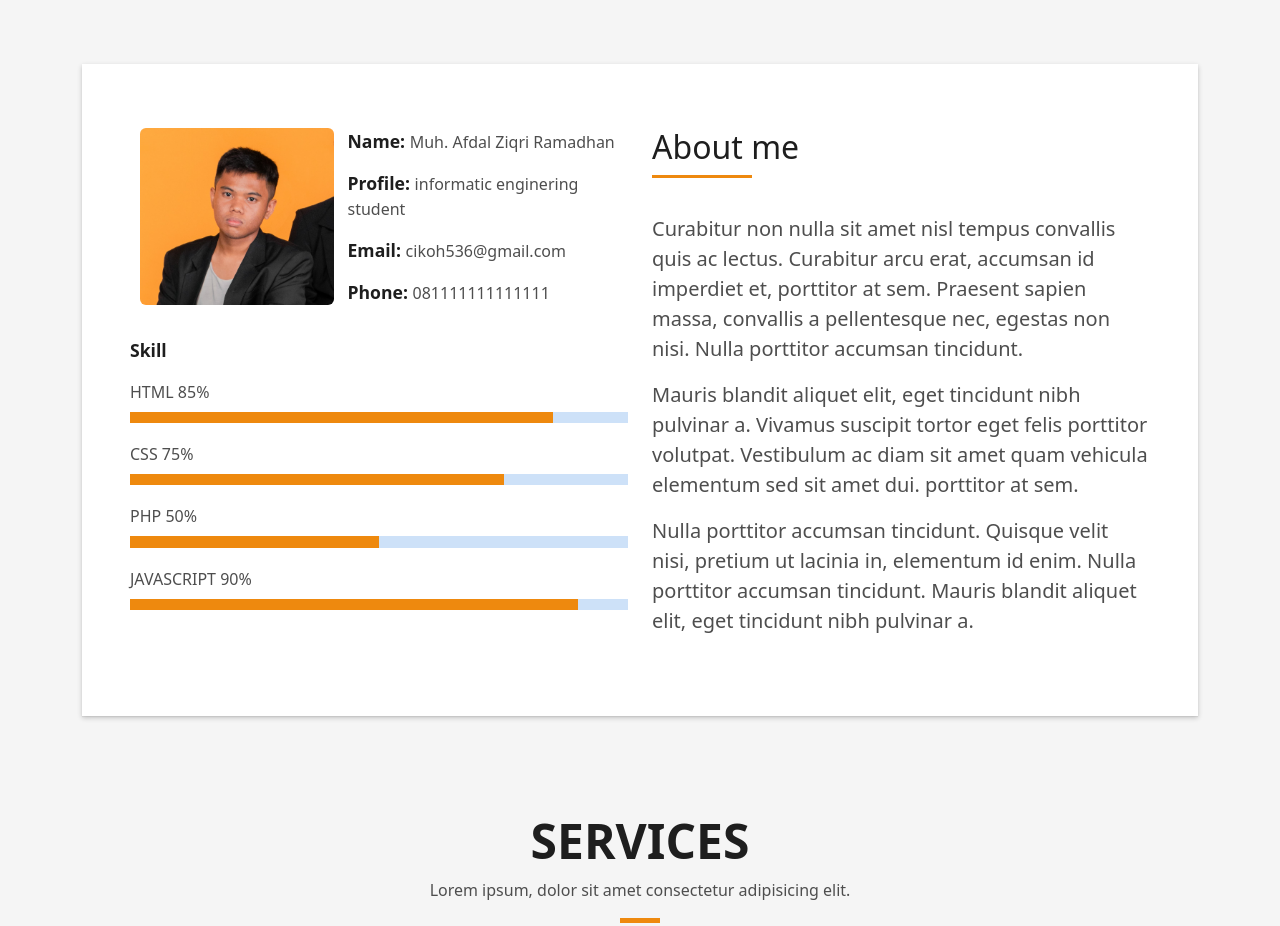
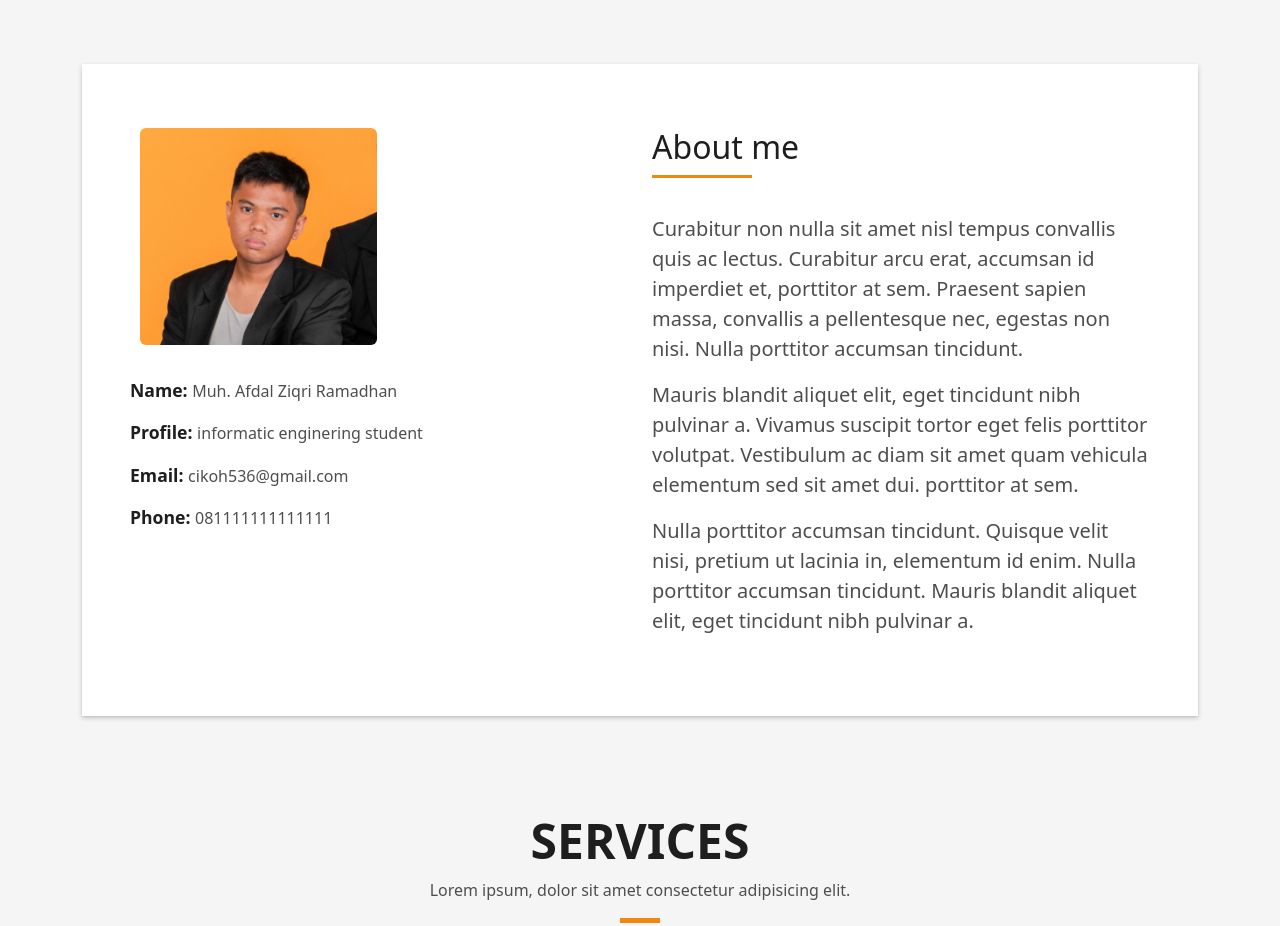
Before and after one commit to tyrant04/tyrant04.github.io, a plain HTML site: page index.html in a window 1280 px wide. Shown: the part 800-1726 px from the top of the page. Drawn offline with Linux system fonts and the light colour scheme.

Commit message:
update html2

```diff
--- a/index.html
+++ b/index.html
@@ -97,7 +97,7 @@
                 <div class="row">
                   <div class="col-md-6">
                     <div class="row">
-                      <div class="col-sm-6 col-md-5">
+                      <div class="col-sm-3 col-md-6">
                         <div class="about-img">
                           <img
                             src="assets/img/testimonial-2.jpg"
@@ -106,7 +106,7 @@
                           />
                         </div>
                       </div>
-                      <div class="col-sm-6 col-md-7">
+                    </div>
                     <div class="about-info">
                       <p>
                         <span class="title-s">Name: </span>
@@ -124,56 +124,6 @@
                         <span class="title-s">Phone: </span>
                         <span>081111111111111</span>
                       </p>
-                        </div>
-                      </div>
-                    </div>
-                    <div class="skill-mf">
-                      <p class="title-s">Skill</p>
-                      <span>HTML</span> <span class="pull-right">85%</span>
-                      <div class="progress">
-                        <div
-                          class="progress-bar"
-                          role="progressbar"
-                          style="width: 85%"
-                          aria-valuenow="85"
-                          aria-valuemin="0"
-                          aria-valuemax="100"
-                        ></div>
-                      </div>
-                      <span>CSS</span> <span class="pull-right">75%</span>
-                      <div class="progress">
-                        <div
-                          class="progress-bar"
-                          role="progressbar"
-                          style="width: 75%"
-                          aria-valuenow="75"
-                          aria-valuemin="0"
-                          aria-valuemax="100"
-                        ></div>
-                      </div>
-                      <span>PHP</span> <span class="pull-right">50%</span>
-                      <div class="progress">
-                        <div
-                          class="progress-bar"
-                          role="progressbar"
-                          style="width: 50%"
-                          aria-valuenow="50"
-                          aria-valuemin="0"
-                          aria-valuemax="100"
-                        ></div>
-                      </div>
-                      <span>JAVASCRIPT</span>
-                      <span class="pull-right">90%</span>
-                      <div class="progress">
-                        <div
-                          class="progress-bar"
-                          role="progressbar"
-                          style="width: 90%"
-                          aria-valuenow="90"
-                          aria-valuemin="0"
-                          aria-valuemax="100"
-                        ></div>
-                      </div>
                     </div>
                   </div>
                   <div class="col-md-6">
```
Also changed, not shown: assets/img/work-12.jpg (added), 1 other file. Lines whose indentation alone changed are shown as unchanged.
